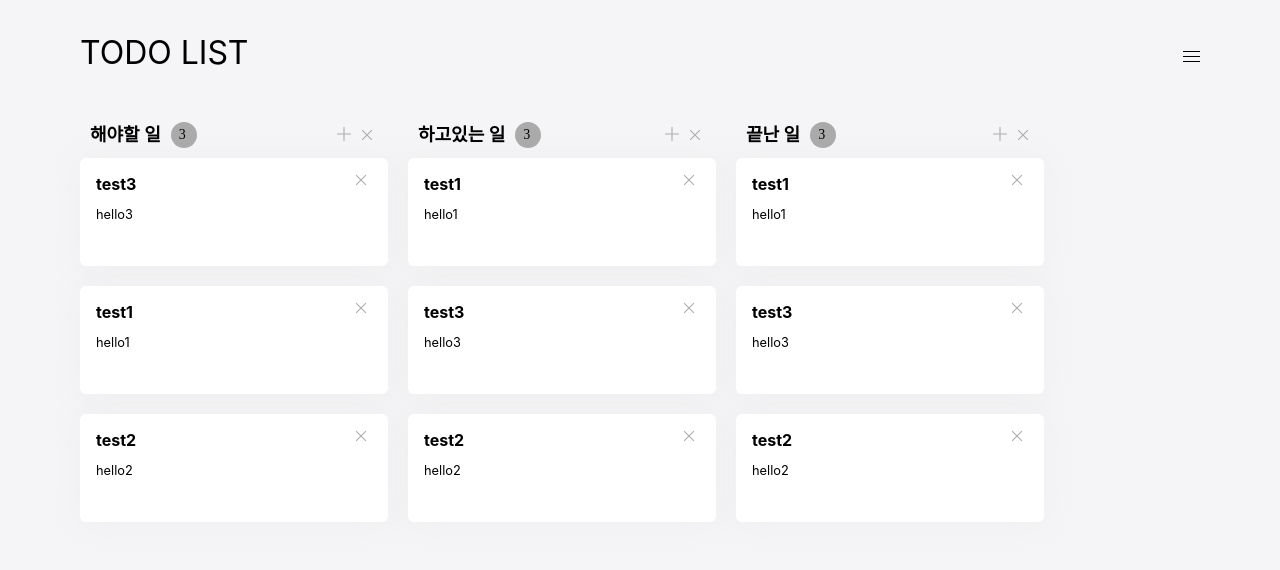
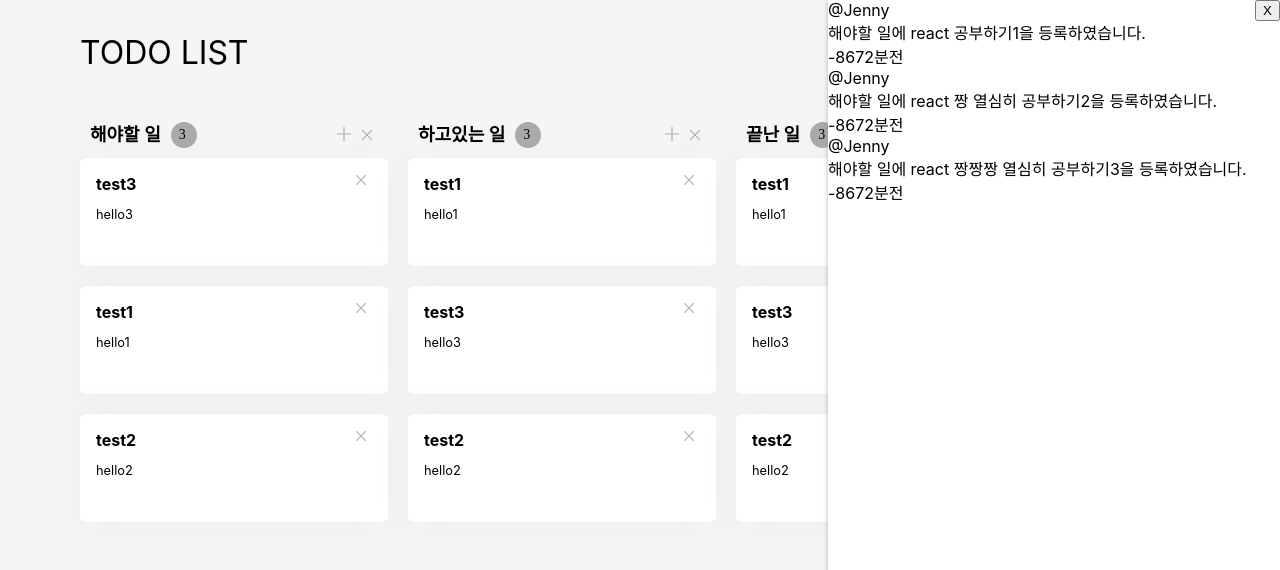
Before and after one commit to codesquad-members-2021/todo-list, a React (Create React App) app in the folder frontend/todo-frontend/: page / in a window 1280 px wide. Both pictures are taken after a click on the icon 1191 px from the left and 56 px from the top of the page. Shown: the top 570 px of the page. Built offline with nearby package versions, Linux system fonts and the light colour scheme.

Commit message:
[feat] toggle nav 구현 및 스타일 살짝 적용

```diff
--- a/frontend/todo-frontend/src/component/TodoView.jsx
+++ b/frontend/todo-frontend/src/component/TodoView.jsx
@@ -1,44 +1,68 @@
-import React, { useState } from 'react';
-import TodoHeader from './todoHeader/TodoHeader.jsx';
-import TodoMain from './todoMain/TodoMain.jsx';
+import React, { useState } from "react";
+import TodoHeader from "./todoHeader/TodoHeader.jsx";
+import TodoMain from "./todoMain/TodoMain.jsx";
 
 const datas = {
-  author: 'kyle',
+  author: "kyle",
   todoData: {
     0: {
       id: 0,
-      title: '해야할 일',
+      title: "해야할 일",
       todoCards: {
-        123213: { id: 123213, title: 'test1', content: 'hello1' },
-        123321: { id: 123321, title: 'test2', content: 'hello2' },
-        123123: { id: 123123, title: 'test3', content: 'hello3' },
+        123213: { id: 123213, title: "test1", content: "hello1" },
+        123321: { id: 123321, title: "test2", content: "hello2" },
+        123123: { id: 123123, title: "test3", content: "hello3" },
       },
     },
     1: {
       id: 1,
-      title: '하고있는 일',
+      title: "하고있는 일",
       todoCards: {
-        456456: { id: 456456, title: 'test1', content: 'hello1' },
-        456654: { id: 456654, title: 'test2', content: 'hello2' },
-        456546: { id: 456546, title: 'test3', content: 'hello3' },
+        456456: { id: 456456, title: "test1", content: "hello1" },
+        456654: { id: 456654, title: "test2", content: "hello2" },
+        456546: { id: 456546, title: "test3", content: "hello3" },
       },
     },
     2: {
       id: 2,
-      title: '끝난 일',
+      title: "끝난 일",
       todoCards: {
-        789789: { id: 789789, title: 'test1', content: 'hello1' },
-        789987: { id: 789987, title: 'test2', content: 'hello2' },
-        789879: { id: 789879, title: 'test3', content: 'hello3' },
+        789789: { id: 789789, title: "test1", content: "hello1" },
+        789987: { id: 789987, title: "test2", content: "hello2" },
+        789879: { id: 789879, title: "test3", content: "hello3" },
       },
     },
   },
 };
 
+const logDatas = {
+  logs: [
+    {
+      columnTitle: "해야할 일",
+      itemTitle: "react 공부하기1",
+      action: "add",
+      date: 1618215837957,
+    },
+    {
+      columnTitle: "해야할 일",
+      itemTitle: "react 짱 열심히 공부하기2",
+      action: "add",
+      date: 1618215837957,
+    },
+    {
+      columnTitle: "해야할 일",
+      itemTitle: "react 짱짱짱 열심히 공부하기3",
+      action: "add",
+      date: 1618215837957,
+    },
+  ],
+};
+
 const TodoTemplate = () => {
+  const [logs, setLog] = useState(logDatas.logs);
   return (
     <>
-      <TodoHeader />
+      <TodoHeader logs={logs} />
       <TodoMain datas={datas} />
     </>
   );
--- a/frontend/todo-frontend/src/component/todoHeader/TodoHeader.jsx
+++ b/frontend/todo-frontend/src/component/todoHeader/TodoHeader.jsx
@@ -1,5 +1,6 @@
-import React from "react";
+import React, { useState } from "react";
 import styled from "styled-components";
+import TodoNavBar from "./TodoNavBar";
 
 const StyledTodoHeader = styled.div`
   display: flex;
@@ -22,11 +23,19 @@ const HeaderMenuButton = styled.svg`
   }
 `;
 
-const TodoHeader = (props) => {
+const TodoHeader = ({ logs }) => {
+  const [navSelected, setNavSelected] = useState(false);
+  const toggleNav = () => {
+    setNavSelected((navSelected) => !navSelected);
+  };
   return (
     <StyledTodoHeader>
       <HeaderTitle>TODO LIST</HeaderTitle>
+      {navSelected ? (
+        <TodoNavBar logs={logs} toggleNav={toggleNav} />
+      ) : (
         <HeaderMenuButton
+          onClick={toggleNav}
           width="17"
           height="11"
           viewBox="0 0 17 11"
@@ -35,6 +44,7 @@ const TodoHeader = (props) => {
         >
           <path d="M0 1V0H17V1H0ZM17 5V6H0V5H17ZM0 10H17V11H0V10Z" />
         </HeaderMenuButton>
+      )}
     </StyledTodoHeader>
   );
 };
--- /dev/null
+++ b/frontend/todo-frontend/src/component/todoHeader/TodoLog.jsx
@@ -0,0 +1,29 @@
+import React from "react";
+
+const TodoLog = ({
+  author,
+  log: { columnTitle, itemTitle, action, date, movedColumnTitle },
+}) => {
+  let logMessage;
+  switch (action) {
+    case "add":
+      logMessage = `${columnTitle}에 ${itemTitle}을 등록하였습니다.`;
+      break;
+    case "delete":
+      logMessage = `${columnTitle}에 ${itemTitle}을 삭제하였습니다.`;
+      break;
+    case "move":
+      break;
+    default:
+      return;
+  }
+  return (
+    <div>
+      <div>@{author}</div>
+      <div>{logMessage}</div>
+      <div>{Math.floor((Date.now() - date) / 60000)}분전</div>
+    </div>
+  );
+};
+
+export default TodoLog;
--- /dev/null
+++ b/frontend/todo-frontend/src/component/todoHeader/TodoNavBar.jsx
@@ -0,0 +1,31 @@
+import React from "react";
+import styled from "styled-components";
+import TodoLog from "./TodoLog";
+
+const NavBar = styled.div`
+  width: 452px;
+  background: #fff;
+  height: 100%;
+  box-shadow: 0px 0px 4px rgba(204, 204, 204, 0.5),
+    0px 2px 4px rgba(0, 0, 0, 0.25);
+  position: absolute;
+  top: 0;
+  right: 0;
+`;
+
+const NavCloseBtn = styled.button`
+  position: absolute;
+  right: 0;
+`;
+
+const TodoNavBar = ({ logs, toggleNav }) => {
+  const logList = logs.map((log) => TodoLog({ author: "Jenny", log }));
+  return (
+    <NavBar>
+      <NavCloseBtn onClick={toggleNav}>X</NavCloseBtn>
+      <div>{logList}</div>
+    </NavBar>
+  );
+};
+
+export default TodoNavBar;
--- a/frontend/todo-frontend/src/component/todoMain/todoList/TodoItem.jsx
+++ b/frontend/todo-frontend/src/component/todoMain/todoList/TodoItem.jsx
@@ -92,7 +92,7 @@ const TodoItem = ({
             handleClick={editItem}
             disabled={isDisabled}
           />
-          <CancelBtn value="취소" onClick={toggleEditForm} />
+          <CancelBtn value="취소" handleClick={toggleEditForm} />
         </TodoCardBtnWrapper>
       </TodoCard>
     );
--- a/frontend/todo-frontend/src/component/todoMain/todoList/TodoListForm.jsx
+++ b/frontend/todo-frontend/src/component/todoMain/todoList/TodoListForm.jsx
@@ -1,12 +1,10 @@
 import React, { useRef } from "react";
-import styled from "styled-components";
 import Input from "../../atom/Input.jsx";
 import { TodoCardBtnWrapper, TodoCard } from "./TodoItem";
 import { ConfirmBtn, CancelBtn } from "../../atom/Button.jsx";
 
 const TodoListForm = ({ addTodoItem, toggleForm }) => {
   //수정완료
-  const StyledForm = styled.form``;
 
   const onSubmitForm = (e) => {
     e.preventDefault();
@@ -61,23 +59,3 @@ const TodoListForm = ({ addTodoItem, toggleForm }) => {
 };
 
 export default TodoListForm;
-
-// <TodoCard flexDir="column">
-//       <Input
-//         defaultValue={inputTitle}
-//         handleChange={onChangeTitle}
-//         placeholderValue="제목을 입력하세요"
-//         name="title"
-//       ></Input>
-//       <Input
-//         defaultValue={inputContent}
-//         handleChange={onChangeContent}
-//         placeholderValue="내용을 입력하세요"
-//         name="content"
-//       ></Input>
-
-//       <TodoCardBtnWrapper>
-//         <button onClick={editItem}>수정</button>
-//         <button onClick={toggleEditForm}>취소</button>
-//       </TodoCardBtnWrapper>
-//     </TodoCard>
```
Also changed, not shown: frontend/todo-frontend/src/component/atom/popUp.module.css (deleted, +0 -28 lines), frontend/todo-frontend/src/component/todoMain/todoList/todoList.module.css (deleted). Lines whose indentation alone changed are shown as unchanged.
